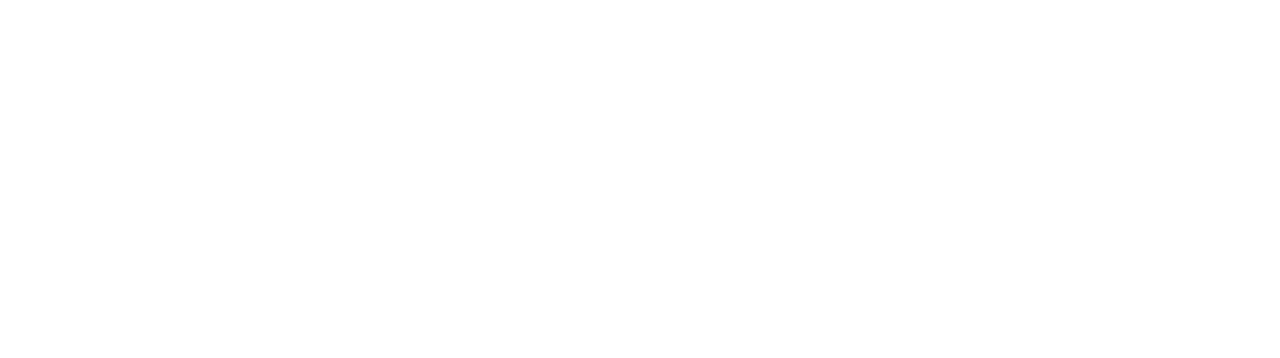
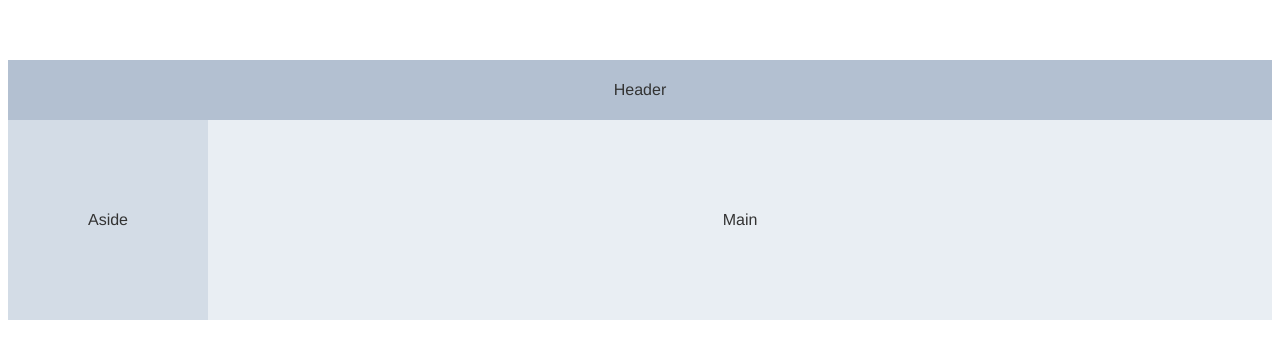
Before and after one commit to bobohaha/TesterWeb, a Vue app: page /#/indexPage in a window 1280 px wide. Shown: the top 358 px of the page. Built offline with nearby package versions, Linux system fonts and the light colour scheme.

Commit message:
[Add][V1.0.[Add][V1.0.3]Study basic use
1.Add indexPage vue
2.Referebce element ui request

Signed-off-by: zoufangbo <zoufangbo6690@ipalfish.com>

```diff
--- a/src/App.vue
+++ b/src/App.vue
@@ -1,7 +1,7 @@
 <template>
   <div id="app">
 <!--    <img src="./assets/logo.png">-->
-    <router-view/>
+    <router-view/> <!--路由展示-->
   </div>
 </template>
 
@@ -12,7 +12,9 @@
 </script>
 
 <style>
-  /*@import "./style";*/
+  /*
+    样式引用采用@import, eg:@import "./style";
+  */
 #app {
   font-family: 'Avenir', Helvetica, Arial, sans-serif;
   -webkit-font-smoothing: antialiased;
--- /dev/null
+++ b/src/components/IndexPage.vue
@@ -0,0 +1,57 @@
+<template>
+  <div>
+<!--    <el-container>-->
+<!--      <el-header>Header</el-header>-->
+<!--      <el-main>Main</el-main>-->
+<!--    </el-container>-->
+    <el-container>
+      <el-header>Header</el-header>
+      <el-container>
+        <el-aside width="200px">Aside</el-aside>
+        <el-main>Main</el-main>
+      </el-container>
+    </el-container>
+  </div>
+</template>
+
+<script>
+export default {
+  name: 'IndexPage'
+}
+</script>
+
+<style scoped>
+  .el-header, .el-footer {
+    background-color: #B3C0D1;
+    color: #333;
+    text-align: center;
+    line-height: 60px;
+  }
+
+  .el-aside {
+    background-color: #D3DCE6;
+    color: #333;
+    text-align: center;
+    line-height: 200px;
+  }
+
+  .el-main {
+    background-color: #E9EEF3;
+    color: #333;
+    text-align: center;
+    line-height: 160px;
+  }
+
+  body > .el-container {
+    margin-bottom: 40px;
+  }
+
+  .el-container:nth-child(5) .el-aside,
+  .el-container:nth-child(6) .el-aside {
+    line-height: 260px;
+  }
+
+  .el-container:nth-child(7) .el-aside {
+    line-height: 320px;
+  }
+</style>
--- a/src/router/index.js
+++ b/src/router/index.js
@@ -2,13 +2,15 @@
 import Router from 'vue-router'
 // import HelloWorld from '@/components/HelloWorld'
 // eslint-disable-next-line no-unused-vars
+// import 别名 from path/vue文件
 import Index from '../components/Index'
-import Login from '../components/Common/Login'
 import content from '../page/content'
+import IndexPage from '../components/IndexPage'
 
 Vue.use(Router)
 
 export default new Router({
+  // 新增路由，在[]中添加
   routes: [
     {
       path: '/',
@@ -16,16 +18,19 @@
     },
     {
       path: '/index',
-      name: 'Index',
-      component: Index
+      name: 'Index', // path别名，可没有
+      meta: {
+        title: '首页'
+      },
+      component: Index// 设置跳转的页面
     },
     {
-      path: '/login',
-      name: 'Login',
-      component: Login
+      path: '/indexPage',
+      name: 'indexPage',
+      component: IndexPage
     },
     {
-      path: '/content/:id',
+      path: '/content/:id', // 动态路由 ：id
       name: '详情',
       meta: {
         title: '详情'
```
Also changed, not shown: src/components/Index.vue (+4 -7 lines), src/main.js (+9 -8 lines), 1 other file (tests, documents, lock files or other folders).
